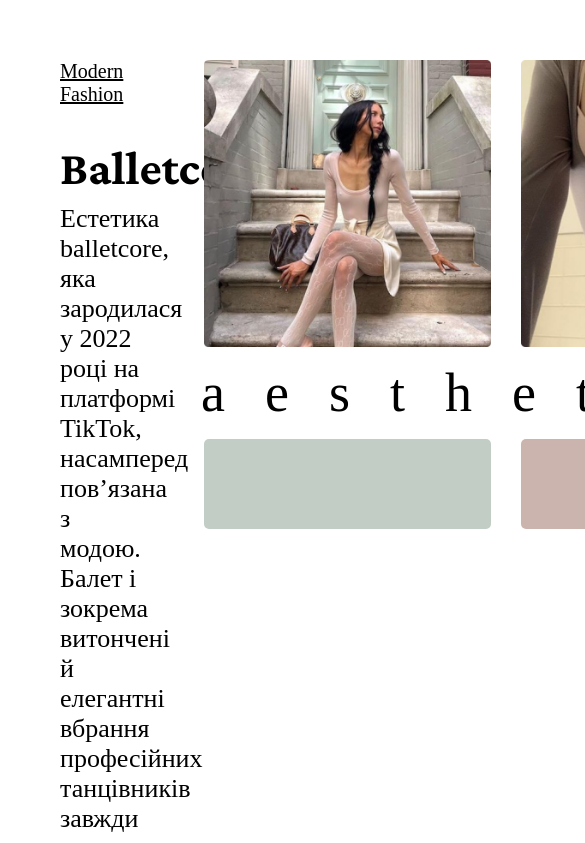
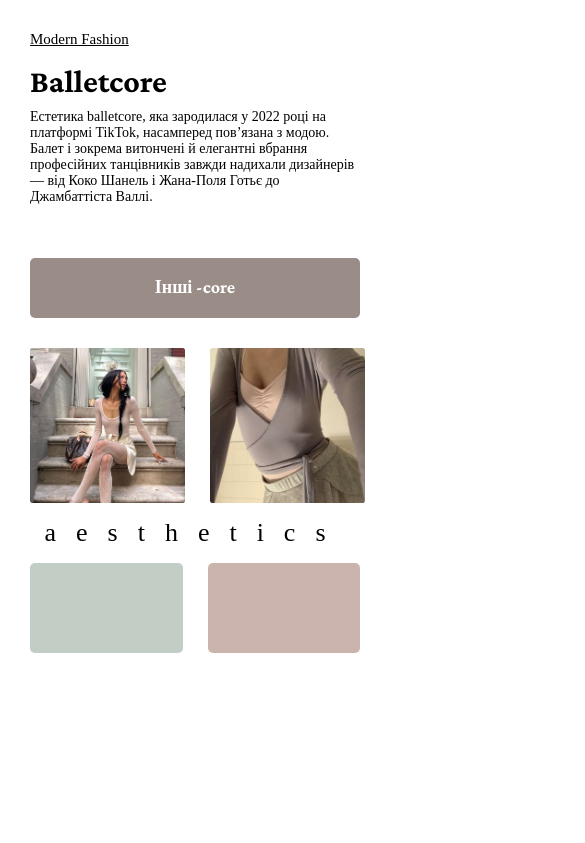
Before and after one commit to Mashaaaap/Julia, a plain HTML site: page index.html in a window 390 px wide. Shown: the top 843 px of the page, 585 px wide, since content can reach past the window. Drawn offline with nearby package versions, Linux system fonts and the light colour scheme.

Commit message:
allScreens

```diff
--- a/Assets/scss/style.scss
+++ b/Assets/scss/style.scss
@@ -5,7 +5,7 @@
 
 body {
     font-weight: 400;
-    overflow: hidden;
+    overflow-x: hidden;
     background: linear-gradient(to top, #FFFFFF 46%, #FFFFFF 100%);
 
     h1 {
@@ -13,6 +13,11 @@ body {
         font-weight: 700;
         margin: 35px 0 10px;
         font-family: 'Crimson Pro';
+
+        @media (max-width: 769px) {
+            font-size: 32px;
+            margin: 15px 0 10px;
+        }
 
         &::selection {
             background: #CCB4AE;
@@ -23,6 +28,10 @@ body {
     a {
         color: #000;
         font-size: 20px;
+
+        @media (max-width: 769px) {
+            font-size: 15px;
+        }
 
         &::selection {
             background: #CCB4AE;
@@ -44,12 +53,46 @@ body {
     flex-direction: row;
     justify-content: space-around;
 
+    @media (max-width: 769px) {
+        gap: 45px;
+    }
+
+    @media (max-width: 525px) {
+        gap: 30px;
+        padding: 30px;
+        flex-wrap: wrap;
+    }
+
+    @media (max-width: 375px) {
+        padding: 20px;
+    }
+
     &_sidebar {
         width: 30%;
         height: 100%;
 
+        @media (max-width: 525px) {
+            width: 100%;
+        }
+
         p {
             font-size: 26px;
+
+            @media (max-width: 1024px) {
+                font-size: 20px;
+            }
+
+            @media (max-width: 998px) {
+                font-size: 18px;
+            }
+
+            @media (max-width: 769px) {
+                font-size: 14px;
+            }
+
+            // @media (max-width: 525px) {
+            //     font-size: 14px;
+            // }
         }
 
         button {
@@ -65,6 +108,18 @@ body {
             border-radius: 5px;
             background: #9A8D87;
             font-family: 'Crimson Pro';
+
+            @media (max-width: 1024px) {
+                margin-top: 28%;
+                font-size: 24px;
+                height: 75px;
+            }
+
+            @media (max-width: 769px) {
+                font-size: 18px;
+                margin-top: 16%;
+                height: 60px;
+            }
         }
     }
 
@@ -77,6 +132,11 @@ body {
             font-weight: 500;
             font-size: 54px;
             margin: 15px 0;
+
+            @media (max-width: 768px) {
+                font-size: 26px;
+                letter-spacing: 20px;
+            }
         }
     }
 
@@ -84,6 +144,10 @@ body {
         gap: 25px;
         display: flex;
         justify-content: space-around;
+
+        @media (min-width: 525px) {
+            gap: 15px;
+        }
 
         &_img {
             width: 47%;
```
Also changed, not shown: Assets/Css/style.css.
